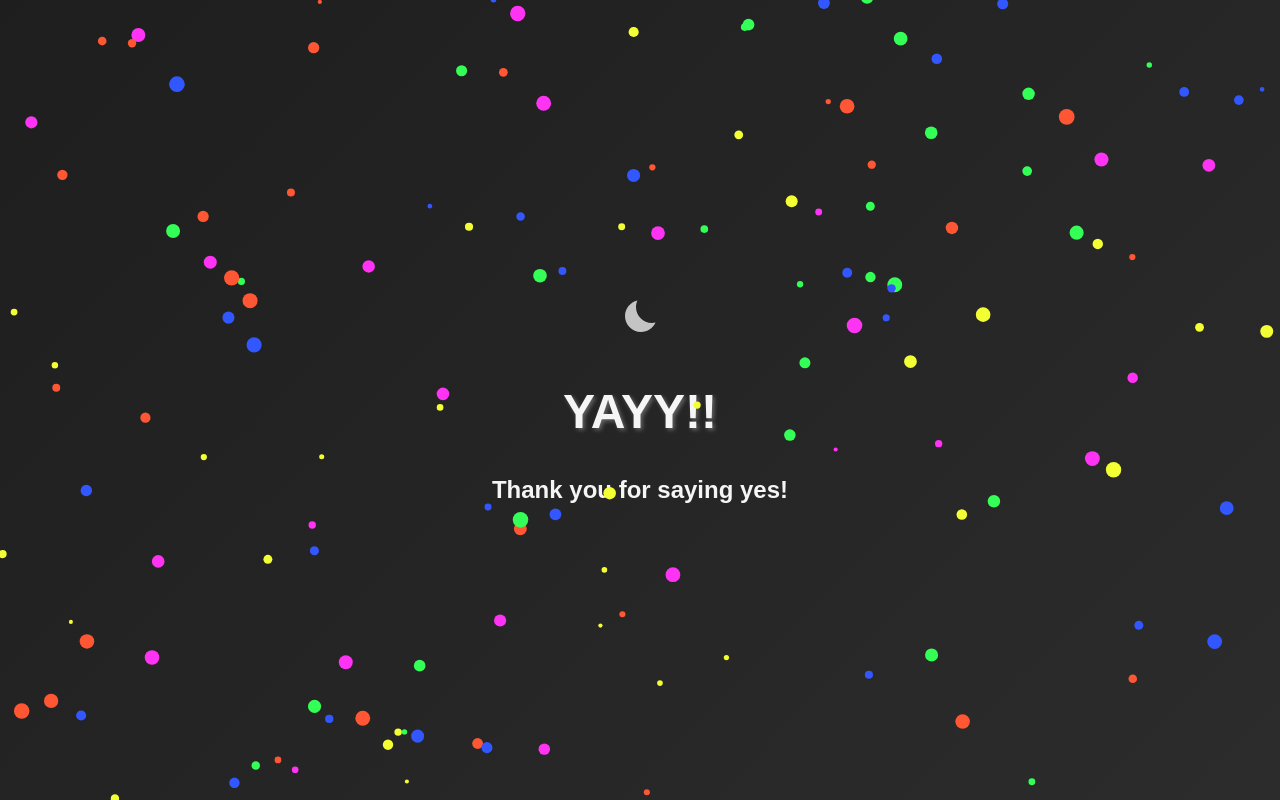
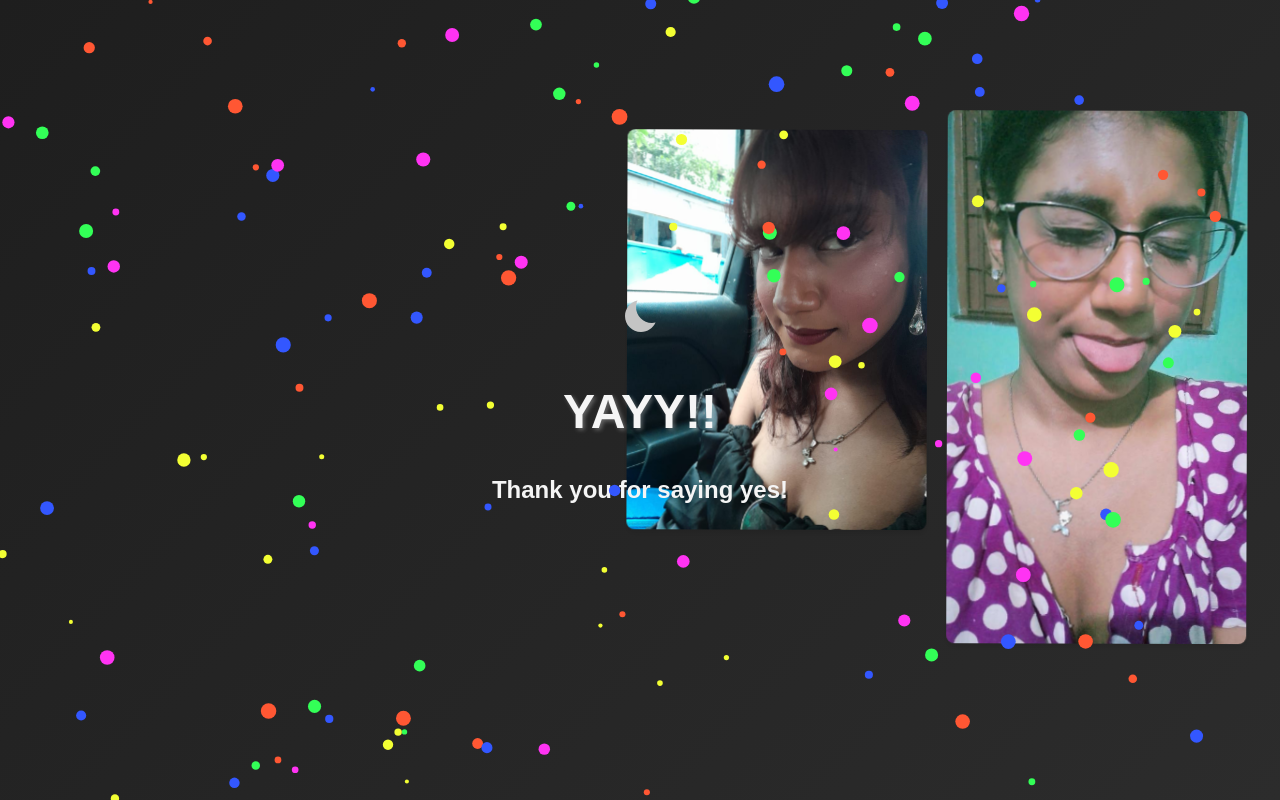
Before and after one commit to Ayushman-Pyne/herOS, a plain HTML site: page index.html in a window 1280 px wide. Both pictures are taken after a click on the button "Yes". Drawn offline with Linux system fonts and the light colour scheme.

Commit message:
yes screen update

```diff
--- a/index.html
+++ b/index.html
@@ -37,6 +37,8 @@
         <canvas id='confetti-canvas'></canvas>
         <h1>YAYY!!</h1>
         <h2>Thank you for saying yes!</h2>
+        <img src="resources/pookie1.jpg" alt="Pookie">
+        <img src="resources/pookie2.jpg" alt="Pookie1">
     </div>
     <script src="scripts/script.js"></script>
 </body>
--- a/scripts/script.js
+++ b/scripts/script.js
@@ -158,3 +158,45 @@ yes.addEventListener("click", function() {
   cc.style.display = "block"; // Ensure the confirmation container is visible
   triggerConfetti(); // Trigger confetti animation
 });
+
+// New functionality to randomize Pookie positions
+const randomizePookiePositions = () => {
+  const pookieImages = document.querySelectorAll("#confirm-container img");
+  const viewportWidth = window.innerWidth;
+  const viewportHeight = window.innerHeight;
+  const positions = [];
+
+  pookieImages.forEach((img) => {
+    const imgWidth = img.offsetWidth;
+    const imgHeight = img.offsetHeight;
+
+    let randomTop, randomLeft;
+    let isOverlapping;
+
+    do {
+      randomTop = Math.random() * (viewportHeight - imgHeight);
+      randomLeft = Math.random() * (viewportWidth - imgWidth);
+
+      isOverlapping = positions.some(pos => {
+        return (
+          randomLeft < pos.left + pos.width &&
+          randomLeft + imgWidth > pos.left &&
+          randomTop < pos.top + pos.height &&
+          randomTop + imgHeight > pos.top
+        );
+      });
+    } while (isOverlapping);
+
+    positions.push({ top: randomTop, left: randomLeft, width: imgWidth, height: imgHeight });
+
+    const randomRotation = Math.random() * 360 - 180 + "deg"; // Random rotation
+
+    img.style.position = "absolute";
+    img.style.top = randomTop + "px";
+    img.style.left = randomLeft + "px";
+    img.style.transform = `rotate(${randomRotation})`;
+  });
+};
+
+// Call the function every 3 seconds
+setInterval(randomizePookiePositions, 1000);
--- a/styles/style.css
+++ b/styles/style.css
@@ -273,3 +273,35 @@ body.dark-mode .btn-primary:hover {
 body.dark-mode img {
     box-shadow: 0 4px 6px var(--image-shadow-dark);
 }
+
+#confirm-container h1,
+#confirm-container h2 {
+    z-index: 0;
+}
+
+#confirm-container img {
+    position: absolute;
+    z-index: -2;
+    animation: float 3s ease-in-out infinite;
+}
+
+#confirm-container img:nth-child(3) {
+    top: 10%;
+    left: 20%;
+    transform: rotate(-15deg);
+}
+
+#confirm-container img:nth-child(4) {
+    bottom: 15%;
+    right: 25%;
+    transform: rotate(20deg);
+}
+
+@keyframes float {
+    0%, 100% {
+        transform: translateY(0) rotate(0deg);
+    }
+    50% {
+        transform: translateY(-10px) rotate(5deg);
+    }
+}
```
Also changed, not shown: resources/pookie1.jpg (added), resources/pookie2.jpg (added).
